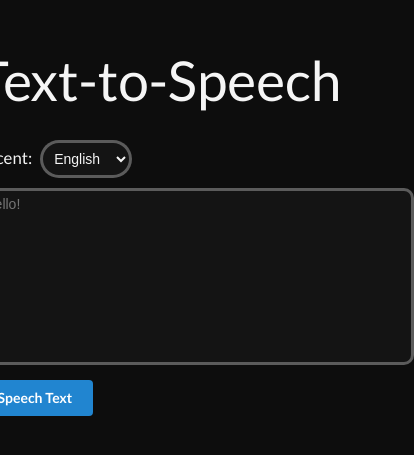
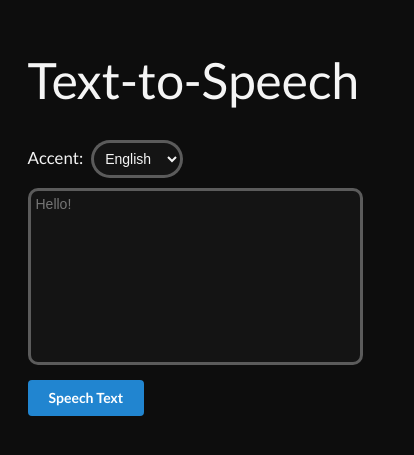
Before and after one commit to MananSharma7/text-to-speech, a React app: page / in a window 390 px wide. Shown: the part 179-634 px from the top of the page, 414 px wide, since content can reach past the window. Built offline with nearby package versions, Linux system fonts and the light colour scheme; no server answers.

Commit message:
added responsiveness

```diff
--- a/src/components/App.js
+++ b/src/components/App.js
@@ -19,7 +19,7 @@ const App = () => {
 
   return (
     <div id="container">
-      <div>
+      <div id="child">
         <div id="header">Text-to-Speech</div>
         <form onSubmit={handleSubmit}>
           <LangList setLang={setLang} />
--- a/src/styles/style.css
+++ b/src/styles/style.css
@@ -10,8 +10,12 @@ body {
   height: 100vh;
 }
 
+#child {
+  max-width: 335px;
+}
+
 #header {
-  font-size: 55px;
+  font-size: 50px;
   padding: 0 0 50px 0;
 }
 
@@ -39,4 +43,5 @@ body {
   border-radius: 10px;
   user-select: none;
   resize: none;
+  max-width: 100%;
 }
```
